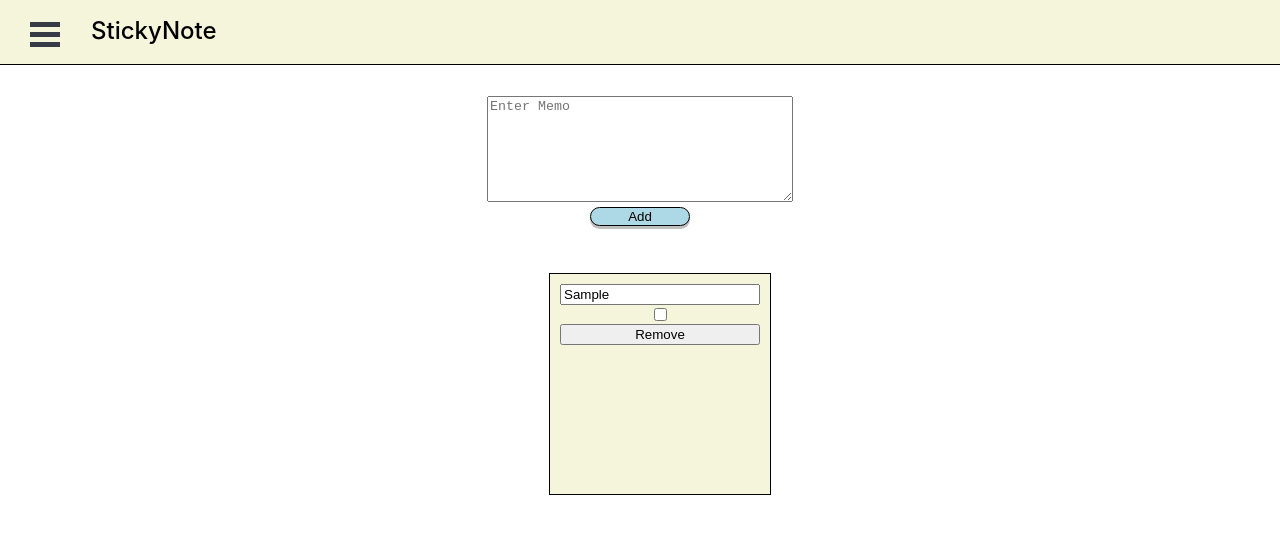
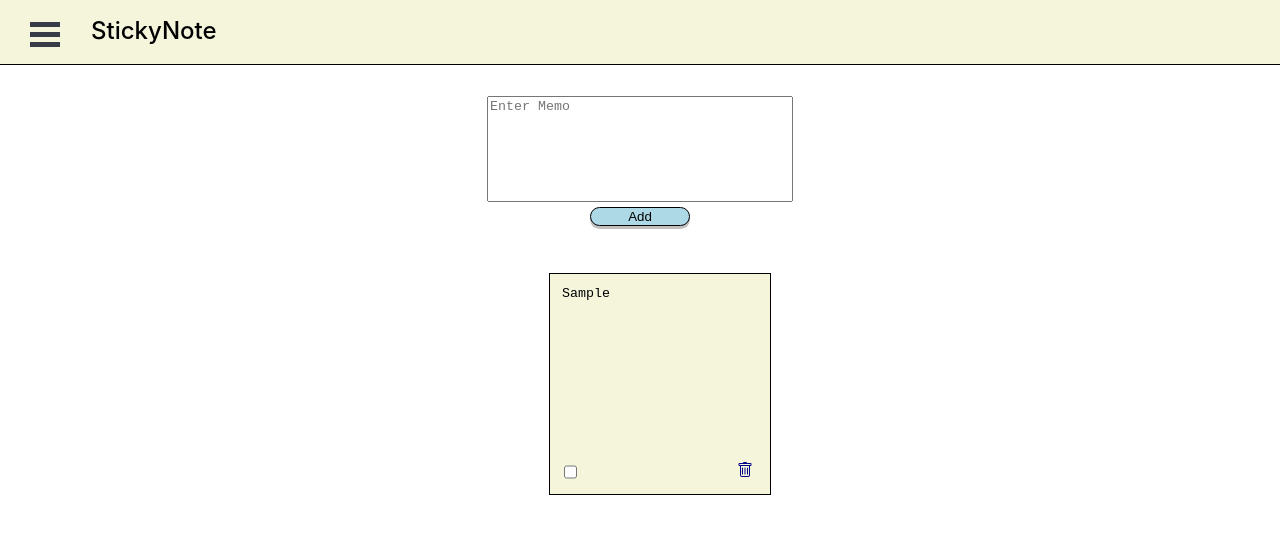
Before and after one commit to yterasaka/sticky-note, a React (Create React App) app: page / in a window 1280 px wide. Both pictures are taken after typing "Sample" into the empty fields and a click on the input "Add". Shown: the top 534 px of the page. Built offline with nearby package versions, Linux system fonts and the light colour scheme.

Commit message:
Update MemoItem style

```diff
--- a/src/components/Editor.jsx
+++ b/src/components/Editor.jsx
@@ -1,5 +1,6 @@
 import styled from "styled-components";
 import useMemos from "../hooks/useMemos";
+import { BsTrash, BsFillStarFill } from "react-icons/bs";
 
 const Form = styled.form`
   margin: 1rem;
@@ -14,7 +15,8 @@ const TextInput = styled.textarea`
   width: 300px;
   outline: none;
   margin-bottom: 5px;
-`
+  resize: none;
+`;
 const AddButton = styled.input`
   width: 100px;
   margin: 0 auto;
@@ -27,7 +29,7 @@ const AddButton = styled.input`
     position: relative;
     top: 3px;
   }
-`
+`;
 
 const Container = styled.div`
   display: flex;
@@ -55,6 +57,30 @@ const MemoItem = styled.li`
   flex-direction: column;
 `;
 
+const MemoText = styled.textarea`
+  outline: none;
+  resize: none;
+  border: none;
+  background-color: beige;
+  height: 100%;
+`;
+
+const MemoButton = styled.div`
+  display: flex;
+  flex-direction: row;
+  justify-content: space-between;
+`;
+
+const MemoTrash = styled.button`
+  background-color: beige;
+  border: none;
+  border-radius: 3px;
+  color: darkblue;
+  width: 30px;
+  padding: 2px;
+  font-size: 1rem;
+`;
+
 export const Editor = () => {
   const { text, memos, handleOnChange, handleOnSubmit, handleOnMemo } =
     useMemos();
@@ -80,23 +106,25 @@ export const Editor = () => {
         {memos.map((memo) => {
           return (
             <MemoItem key={memo.id}>
-              <input
+              <MemoText
                 type="text"
                 disabled={memo.checked || memo.removed}
                 value={memo.value}
                 onChange={(e) => handleOnMemo(memo, "value", e.target.value)}
               />
+              <MemoButton>
                 <input
                   type="checkbox"
                   disabled={memo.removed}
                   checked={memo.checked}
                   onChange={() => handleOnMemo(memo, "checked", !memo.checked)}
                 />
-              <button
+                <MemoTrash
                   onClick={() => handleOnMemo(memo, "removed", !memo.removed)}
                 >
-                {memo.removed ? "Restore" : "Remove"}
-              </button>
+                  {memo.removed ? <BsFillStarFill /> : <BsTrash />}
+                </MemoTrash>
+              </MemoButton>
             </MemoItem>
           );
         })}
```
Lines whose indentation alone changed are shown as unchanged.
